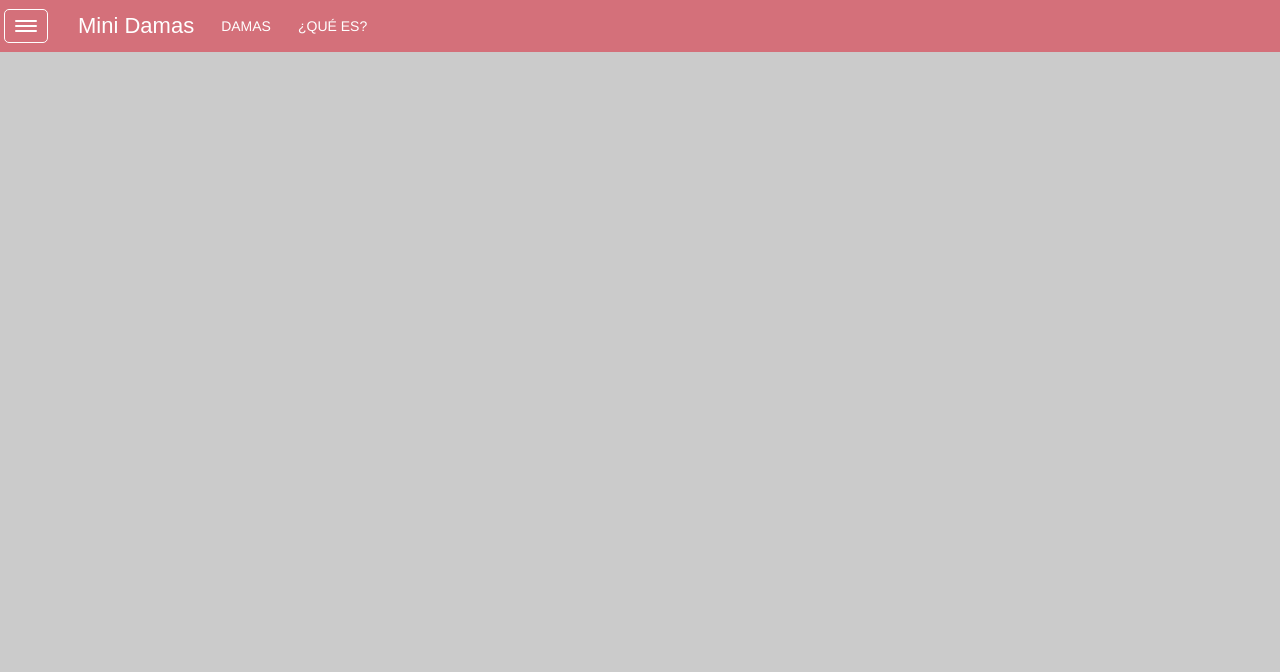
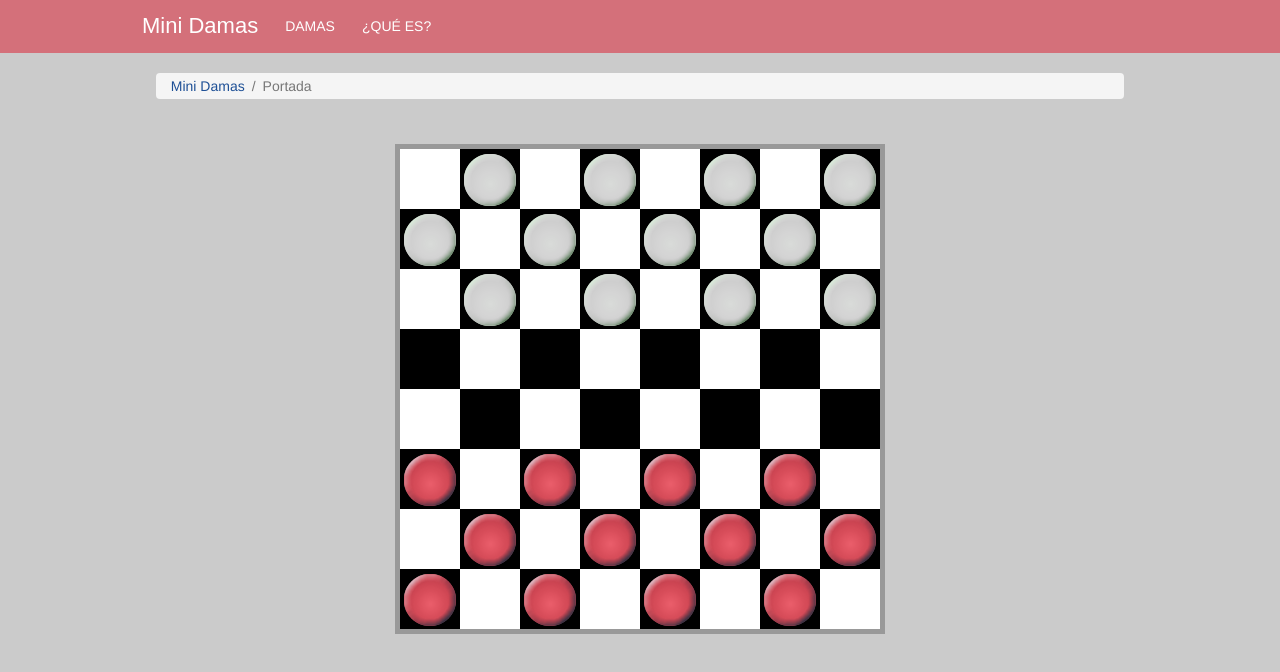
Before and after one commit to Bollero420/mini_ladies, a plain HTML site: page index.html in a window 1280 px wide. Drawn offline with Linux system fonts and the light colour scheme.

Commit message:
added images folder with images of pieces, added ladies table and apply css, updated styles for sectionBar, and hide menu

```diff
--- a/index.html
+++ b/index.html
@@ -17,11 +17,103 @@
           <span class='menuBar'></span>
         </button>
         <ul>
-          <li><a class="activeNavBar" href="#home">Mini Damas</a></li>
-          <li><a class="activeNavBar" href="#ladies">DAMAS</a></li>
-          <li><a class="activeNavBar" href="#about">¿QUÉ ES?</a></li>
+          <li><a class="activeNavBar" href="/">Mini Damas</a></li>
+          <li><a class="activeNavBar" href="/">DAMAS</a></li>
+          <li><a class="activeNavBar" href="/">¿QUÉ ES?</a></li>
         </ul>
       </nav>
     </section>
+    <section id="ladiesBoardSection">
+      <div id="sectionBar">
+        <span>Mini Damas</span>
+        <span>/</span>
+        <span>Portada</span>
+      </div>
+
+      <div id="ladiesBoardContainer">
+        <table>
+          <tr class="oddRow">
+            <th> </th>
+            <th><div class="greyLady"></div> </th>
+            <th> </th>
+            <th><div class="greyLady"></div> </th>
+            <th> </th>
+            <th><div class="greyLady"></div> </th>
+            <th> </th>
+            <th><div class="greyLady"></div> </th>
+          </tr>
+          <tr class="evenRow">
+            <td><div class="greyLady"></div> </td>
+            <td> </td>
+            <td><div class="greyLady"></div> </td>
+            <td> </td>
+            <td><div class="greyLady"></div> </td>
+            <td> </td>
+            <td><div class="greyLady"></div> </td>
+            <td> </td>
+          </tr>
+          <tr class="oddRow">
+            <td> </td>
+            <td><div class="greyLady"></div> </td>
+            <td> </td>
+            <td><div class="greyLady"></div> </td>
+            <td> </td>
+            <td><div class="greyLady"></div> </td>
+            <td> </td>
+            <td><div class="greyLady"></div> </td>
+          </tr>
+          <tr class="evenRow">
+            <td> </td>
+            <td> </td>
+            <td> </td>
+            <td> </td>
+            <td> </td>
+            <td> </td>
+            <td> </td>
+            <td> </td>
+          </tr>
+          <tr class="oddRow">
+            <td> </td>
+            <td> </td>
+            <td> </td>
+            <td> </td>
+            <td> </td>
+            <td> </td>
+            <td> </td>
+            <td> </td>
+          </tr>
+          <tr class="evenRow">
+            <td><div class="redLady"></div> </td>
+            <td> </td>
+            <td><div class="redLady"></div> </td>
+            <td> </td>
+            <td><div class="redLady"></div> </td>
+            <td> </td>
+            <td><div class="redLady"></div> </td>
+            <td> </td>
+          </tr>
+          <tr class="oddRow">
+            <td> </td>
+            <td><div class="redLady"></div> </td>
+            <td> </td>
+            <td><div class="redLady"></div> </td>
+            <td> </td>
+            <td><div class="redLady"></div> </td>
+            <td> </td>
+            <td><div class="redLady"></div> </td>
+          </tr>
+          <tr class="evenRow">
+            <td><div class="redLady"></div> </td>
+            <td> </td>
+            <td><div class="redLady"></div> </td>
+            <td> </td>
+            <td><div class="redLady"></div> </td>
+            <td> </td>
+            <td><div class="redLady"></div> </td>
+            <td> </td>
+          </tr>
+        </table>
+      </div>
+    </section>
   </body>
 </html>
--- a/styles/styles.css
+++ b/styles/styles.css
@@ -7,6 +7,8 @@ body {
  background-color: #d4707a;
  flex-direction: row;
  display: flex;
+ margin-bottom: 20px;
+ padding: 0 5% 1px 5%;
 }
 
 #navigationMenuButton span:first-child {
@@ -39,6 +41,7 @@ body {
  flex-direction: column;
  justify-content: center;
  align-self: center;
+ visibility: hidden;
 }
 
 #navigationBar ul {
@@ -67,3 +70,82 @@ body {
  font-size: 22px;
  padding: 15px;
 }
+
+#sectionBar {
+ display: flex;
+ background-color: #f5f5f5;
+ padding: 6px 15px;
+ border-radius: 4px;
+ margin-bottom: 45px;
+}
+
+#sectionBar span:first-child {
+ color: #1e5096;
+ font-size: 14px;
+ cursor: pointer;
+}
+
+#sectionBar span:first-child:hover {
+ text-decoration: underline;
+}
+
+#sectionBar span {
+ color: #777;
+ font-size: 14px;
+}
+
+#sectionBar span:not(:first-child) {
+ padding-left: 7px;
+}
+
+#ladiesBoardContainer {
+ display: flex;
+ align-items: center;
+ justify-content: center;
+}
+
+#ladiesBoardSection {
+ padding: 0 15px;
+ margin: 0 11%;
+}
+
+table {
+ align-self: center;
+ font-family: arial, sans-serif;
+ border-width: 5px;
+ border-color: #999999;
+ border-style: solid;
+ background: white;
+ width: 'auto';
+ height: 'auto';
+}
+
+th,
+td {
+ height: 60px;
+ width: 60px;
+}
+
+.oddRow th:nth-child(even),
+.evenRow td:nth-child(odd),
+.oddRow td:nth-child(even) {
+ background: black;
+}
+
+.oddRow th:nth-child(even),
+.evenRow td:nth-child(odd),
+.oddRow td:nth-child(even) {
+ background: black;
+}
+
+.greyLady {
+ height: 60px;
+ width: 60px;
+ background-image: url('../images/PieceGrey.png');
+}
+
+.redLady {
+ height: 60px;
+ width: 60px;
+ background-image: url('../images/PieceRed.png');
+}
```
Also changed, not shown: images/PieceGrey.png (added), images/PieceRed.png (added).
